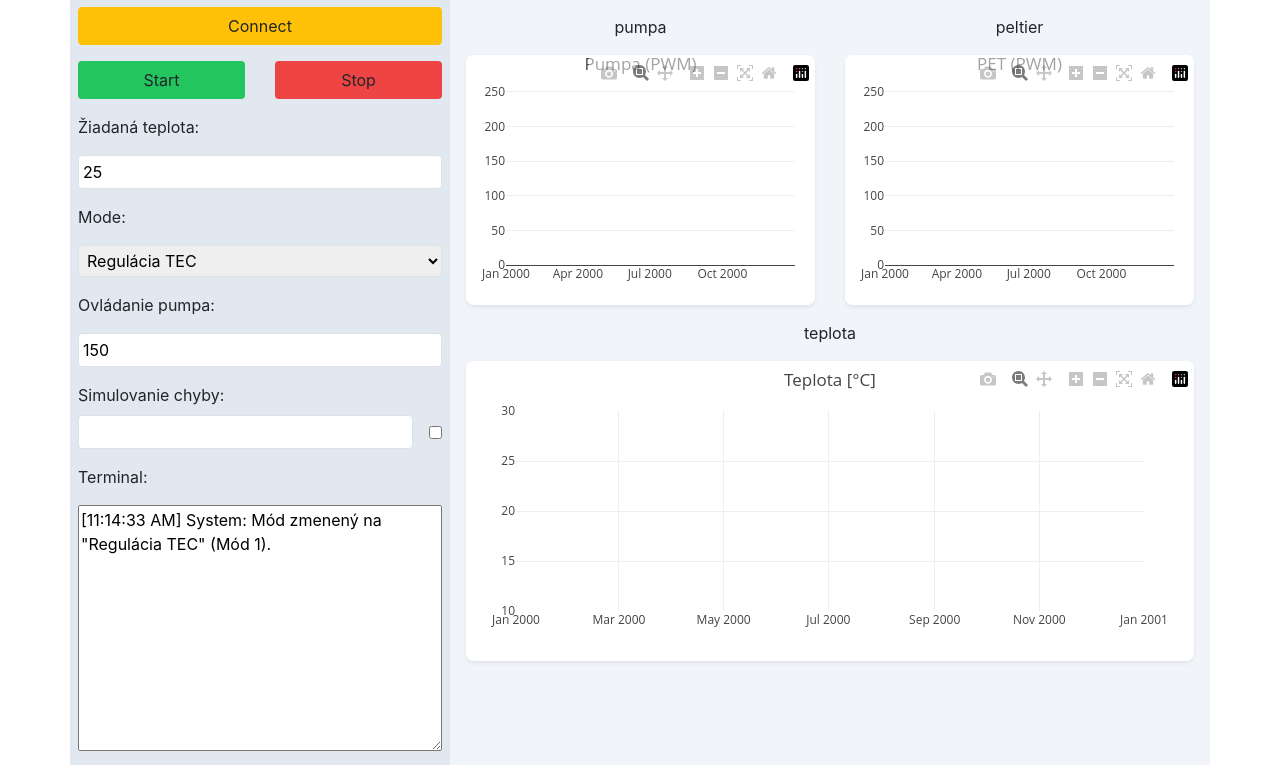
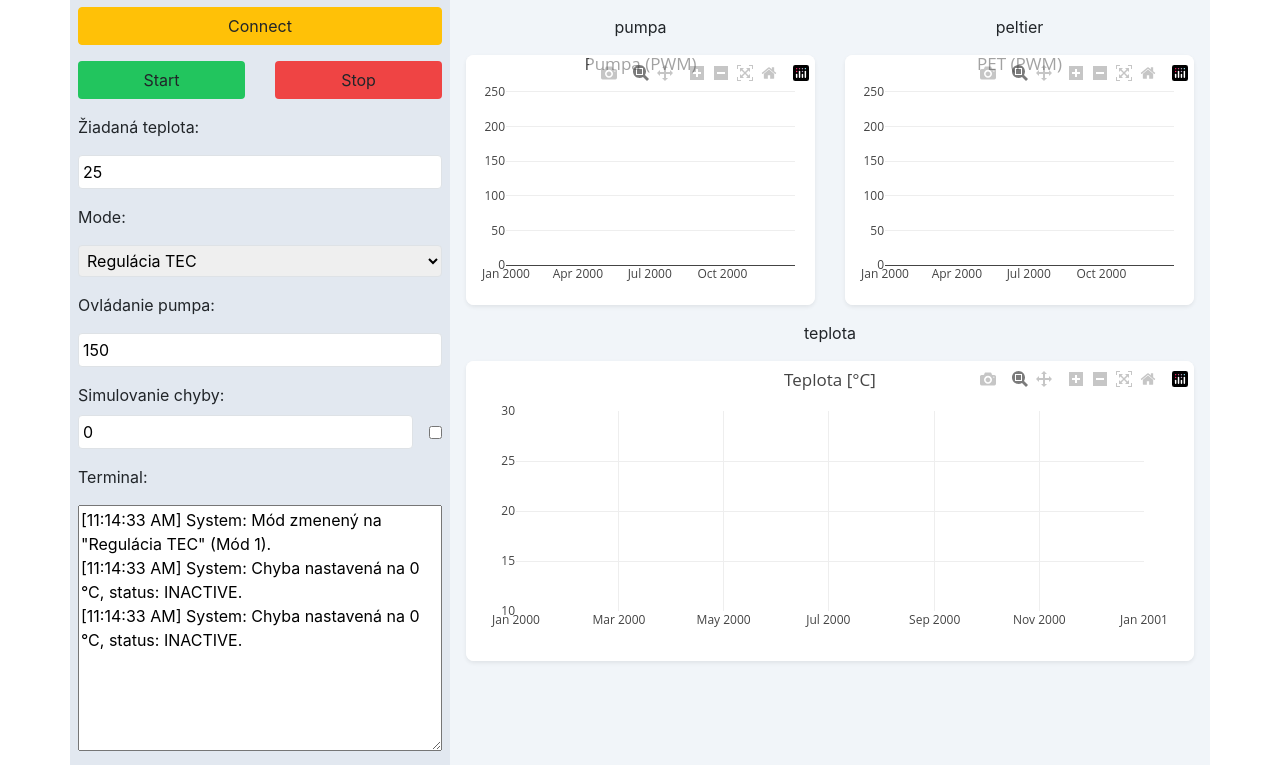
Before and after one commit to McLehotsky/poit_peltier_project, a Flask app: page / in a window 1280 px wide. Shown: the part 57-822 px from the top of the page. Run offline with Flask 3, Linux system fonts and the light colour scheme; some libraries are stand-ins or nearby versions.

Commit message:
Add error handling functionality to the system

```diff
--- a/server/app.py
+++ b/server/app.py
@@ -224,6 +224,8 @@ system_state = {
     "setpoint": 25.0,
     "mode": 1,
     "running": False,
+    "error": 0,
+    "isErrorActive": False,
     "session_buffer": []
 }
 
@@ -266,7 +268,8 @@ def update_data():
         "setpoint": system_state['setpoint'],
         "running": system_state['running'],
         "mode": system_state['mode'],
-        "error": round(system_state['setpoint'] - (system_state['temperature'] or 0), 2)
+        "error": system_state['error'],
+        "isErrorActive": system_state['isErrorActive']
     }
 
     send_to_thingsboard(tb_data)
@@ -294,7 +297,9 @@ def update_data():
         "mode": system_state['mode'],
         "target_pump": system_state['target_pump_pwm'],
         "target_tec": system_state['target_tec_pwm'],
-        "setpoint": system_state['setpoint']
+        "setpoint": system_state['setpoint'],
+        "error": system_state['error'],
+        "isErrorActive": system_state['isErrorActive']
     })
 
 
@@ -351,6 +356,14 @@ def set_pwm_tec():
     print(f"[API] Target TEC PWM → {system_state['target_tec_pwm']}")
     return jsonify({"status": "ok", "target_tec": system_state['target_tec_pwm']})
 
+@app.route('/api/error', methods=['POST'])
+def set_error():
+    data = request.json
+    system_state['error'] = float(data.get('error', 0.0))
+    system_state['isErrorActive'] = bool(data.get('isErrorActive', False))
+    print(f"[API] Error → {system_state['error']} °C status of error: {'ACTIVE' if system_state['isErrorActive'] else 'INACTIVE'}")
+    return jsonify({"status": "ok", "error": system_state['error'], "isErrorActive": system_state['isErrorActive']})
+
 
 @app.route('/api/status', methods=['GET'])
 def get_status():
--- a/server/static/js/main.js
+++ b/server/static/js/main.js
@@ -207,6 +207,52 @@ $(document).ready(function() {
         });
     }).trigger('change'); // <-- Tento '.trigger('change')' hneď pri načítaní stránky zosynchronizuje vizuál s vybratou hodnotou
 
+    $('#chyba-cislo').change(function() {
+
+        let errorVal = parseInt($(this).val());
+        let isErrorActive =  $('#chyba-checkbox').is(':checked');
+
+        $.ajax({
+            url: '/api/error',
+            type: 'POST',
+            contentType: 'application/json',
+            data: JSON.stringify({ error: errorVal, isErrorActive: isErrorActive }),
+            success: function(response) {
+                const time = new Date().toLocaleTimeString();
+                $('#terminal').append(`[${time}] System: Chyba nastavená na ${errorVal} °C, status: ${response.isErrorActive ? 'ACTIVE' : 'INACTIVE'}.\n`);
+                $('#terminal').scrollTop($('#terminal')[0].scrollHeight);
+            },
+            error: function(xhr) {
+                const time = new Date().toLocaleTimeString();
+                $('#terminal').append(`[${time}] Error: Nepodarilo sa nastaviť chybu.\n`);
+                $('#terminal').scrollTop($('#terminal')[0].scrollHeight);
+            }
+        });
+
+    }).trigger('change');
+
+    $('#chyba-checkbox').change(function() {
+        let errorVal = parseInt($('#chyba-cislo').val());
+        let isErrorActive =  $(this).is(':checked');
+
+        $.ajax({
+            url: '/api/error',
+            type: 'POST',
+            contentType: 'application/json',
+            data: JSON.stringify({ error: errorVal, isErrorActive: isErrorActive }),
+            success: function(response) {
+                const time = new Date().toLocaleTimeString();
+                $('#terminal').append(`[${time}] System: Chyba nastavená na ${errorVal} °C, status: ${response.isErrorActive ? 'ACTIVE' : 'INACTIVE'}.\n`);
+                $('#terminal').scrollTop($('#terminal')[0].scrollHeight);
+            },
+            error: function(xhr) {
+                const time = new Date().toLocaleTimeString();
+                $('#terminal').append(`[${time}] Error: Nepodarilo se nastavit chybu.\n`);
+                $('#terminal').scrollTop($('#terminal')[0].scrollHeight);
+            }
+        });
+    }).trigger('change');
+
     const inputPumpa = document.getElementById('ovladanie-pumpa');
     const inputPeltier = document.getElementById('ovladanie-peltier');
     const inputTeplota = document.getElementById('ovladanie-teplota');
@@ -249,7 +295,7 @@ $(document).ready(function() {
     }
 
     async function posliSetpoint(url, hodnota, label) {
-        const ciselnaHodnota = parseFloat(hodnota); // Teplota môže byť desatinná (napr. 25.5)
+        const ciselnaHodnota = parseFloat(hodnota);
         const time = new Date().toLocaleTimeString();
 
         if (isNaN(ciselnaHodnota)) {
--- a/server/templates/index.html
+++ b/server/templates/index.html
@@ -62,7 +62,7 @@
                 <div>
                     <p class="mt-3 mb-1">Simulovanie chyby:</p>
                     <div class="d-flex align-items-center mt-2 w-100">
-                        <input id="chyba-cislo" type="number" class="p-1 border border-gray-300 rounded flex-grow-1 mr-3">
+                        <input id="chyba-cislo" type="number" class="p-1 border border-gray-300 rounded flex-grow-1 mr-3" value="0">
                         <input id="chyba-checkbox" type="checkbox">
                     </div>
                 </div>
```
